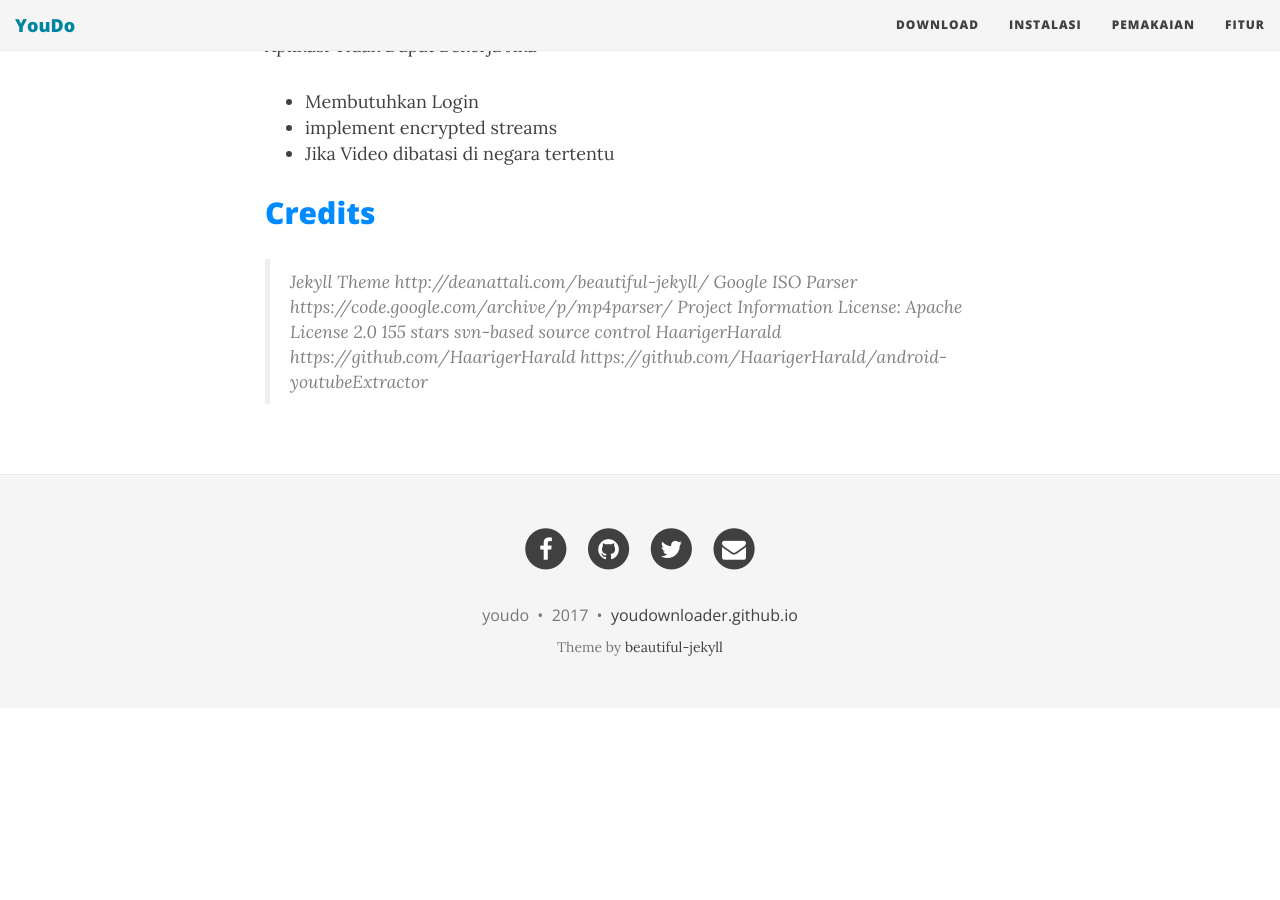
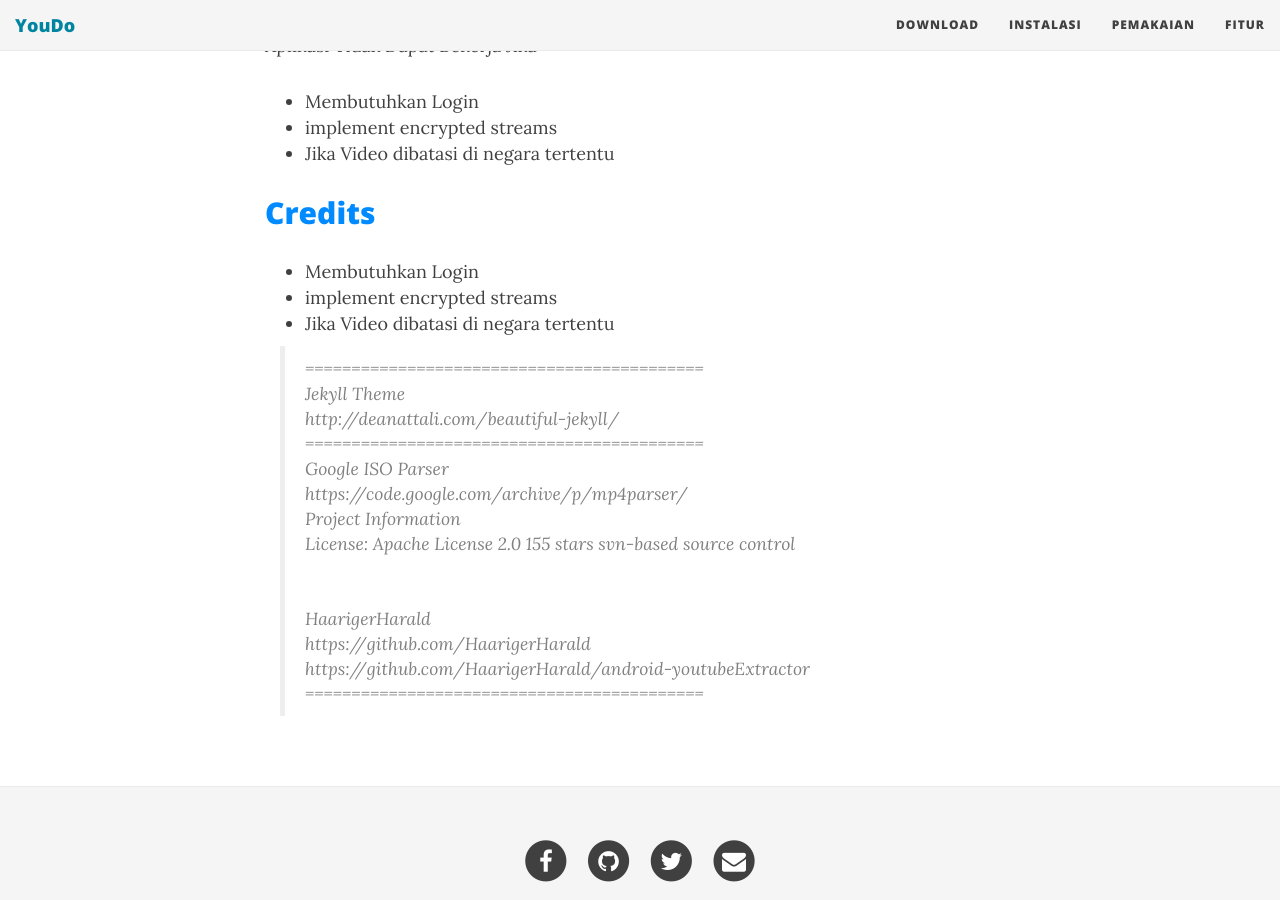
Before and after one commit to youdownloader/youdownloader.github.io, a Jekyll site: the page built from index.html, in a window 1280 px wide and 900 px high, scrolled down 1583 px. Built offline with Jekyll 4.4.1, drawn with Linux system fonts in a browser that asks for light colours; nearby versions of some CDN libraries; the list of posts is cut into pages by our own code; before the commit the page ends 2291 px from its top, so only the background shows below that.

Commit message:
index commit

```diff
--- a/index.html
+++ b/index.html
@@ -116,31 +116,43 @@
     </p>
 
     <div class="post-entry-container">
-
+      <div class="post-entry">
+	  <ul>
+	  <li>Membutuhkan Login</li>
+	  <li>implement encrypted streams</li>
+	  <li>Jika Video dibatasi di negara tertentu</li>
+	  </ul>
+      </div>
+    </div>
+   </article>
+</div>
+<div class="col-md-12">
 <blockquote>
 
-
+===========================================
+<br />
 Jekyll Theme
-
+<br />
 http://deanattali.com/beautiful-jekyll/
-
-
+<br />
+===========================================
+<br />
 Google ISO Parser
+<br />
 https://code.google.com/archive/p/mp4parser/
+<br />
 Project Information
-
+<br />
 License: Apache License 2.0
 155 stars
 svn-based source control
+<br /><br /><br />
 HaarigerHarald
+<br />
 https://github.com/HaarigerHarald
+<br />
 https://github.com/HaarigerHarald/android-youtubeExtractor
 
-
+===========================================
 </blockquote>
-
-    </div>
-   </article>
-
-
 </div>
```
